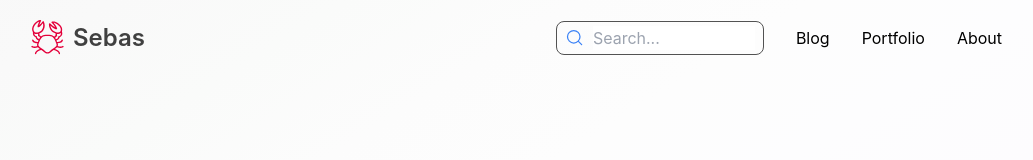
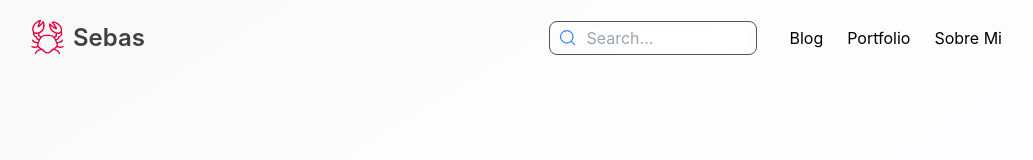
Before and after one commit to sebas-pena/sebaspena.com, a Next.js app: page / in a window 1280 px wide. Shown: the top 160 px of the page, without its empty margins (118-1151 px from the left). Built offline with nearby package versions, Linux system fonts and the light colour scheme.

Commit message:
fix: Replace English words

```diff
--- a/components/layout/Header.tsx
+++ b/components/layout/Header.tsx
@@ -7,7 +7,7 @@ import NavLink, { NavLinkProps } from "../ui/link/NavLink"
 const NavLinks: NavLinkProps[] = [
 	{ href: "/blog", text: "Blog" },
 	{ href: "/portfolio", text: "Portfolio" },
-	{ href: "/about", text: "About" },
+	{ href: "/about", text: "Sobre Mi" },
 ]
 
 const Header = () => {
@@ -29,7 +29,7 @@ const Header = () => {
 			</Link>
 			<nav className="flex items-center gap-5">
 				<SearchInput className="hidden md:block" />
-				<ul className="list-none items-center flex gap-2">
+				<ul className="list-none items-center flex">
 					{NavLinks.map((item) => (
 						<li key={item.href}>
 							<NavLink {...item}>{item.text}</NavLink>
```
